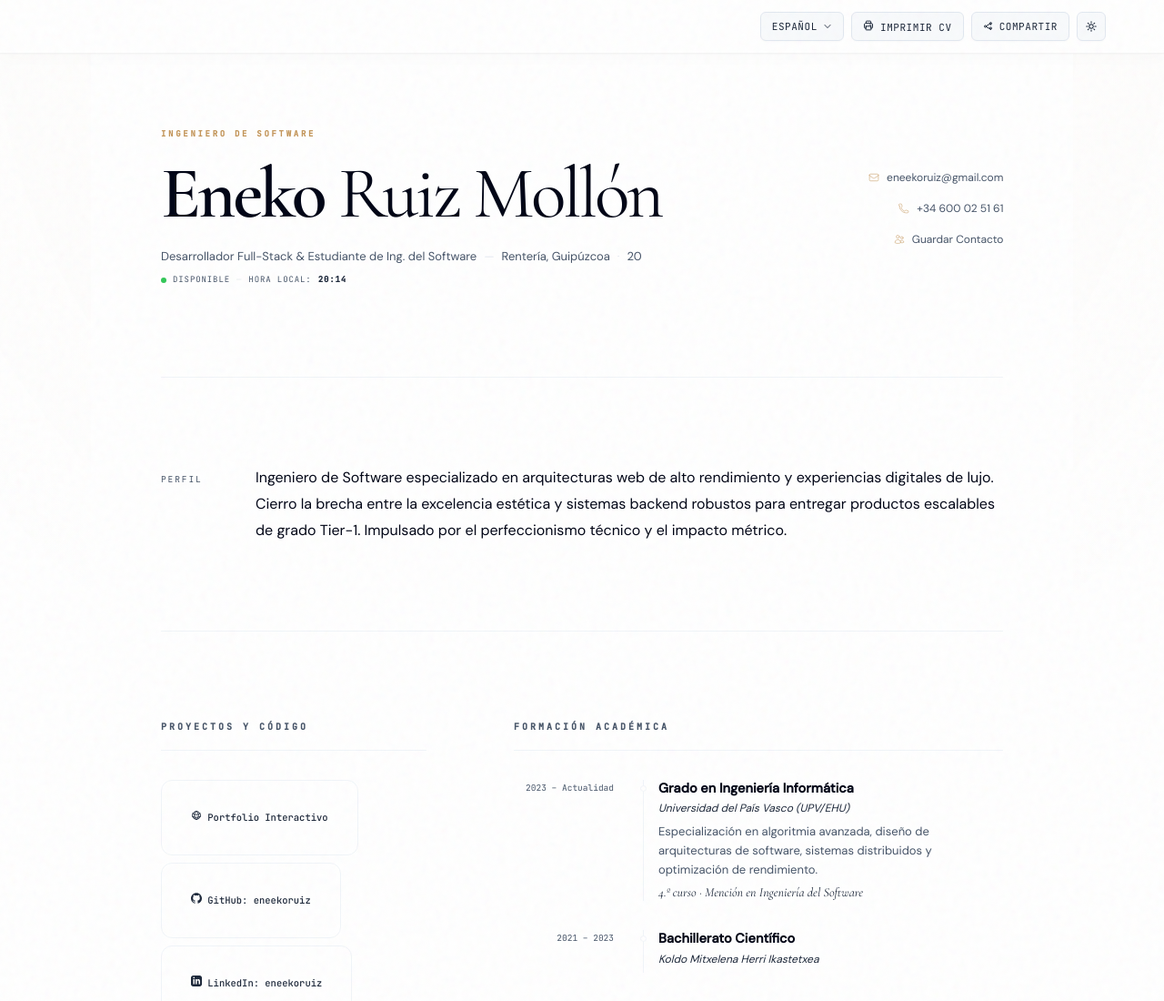
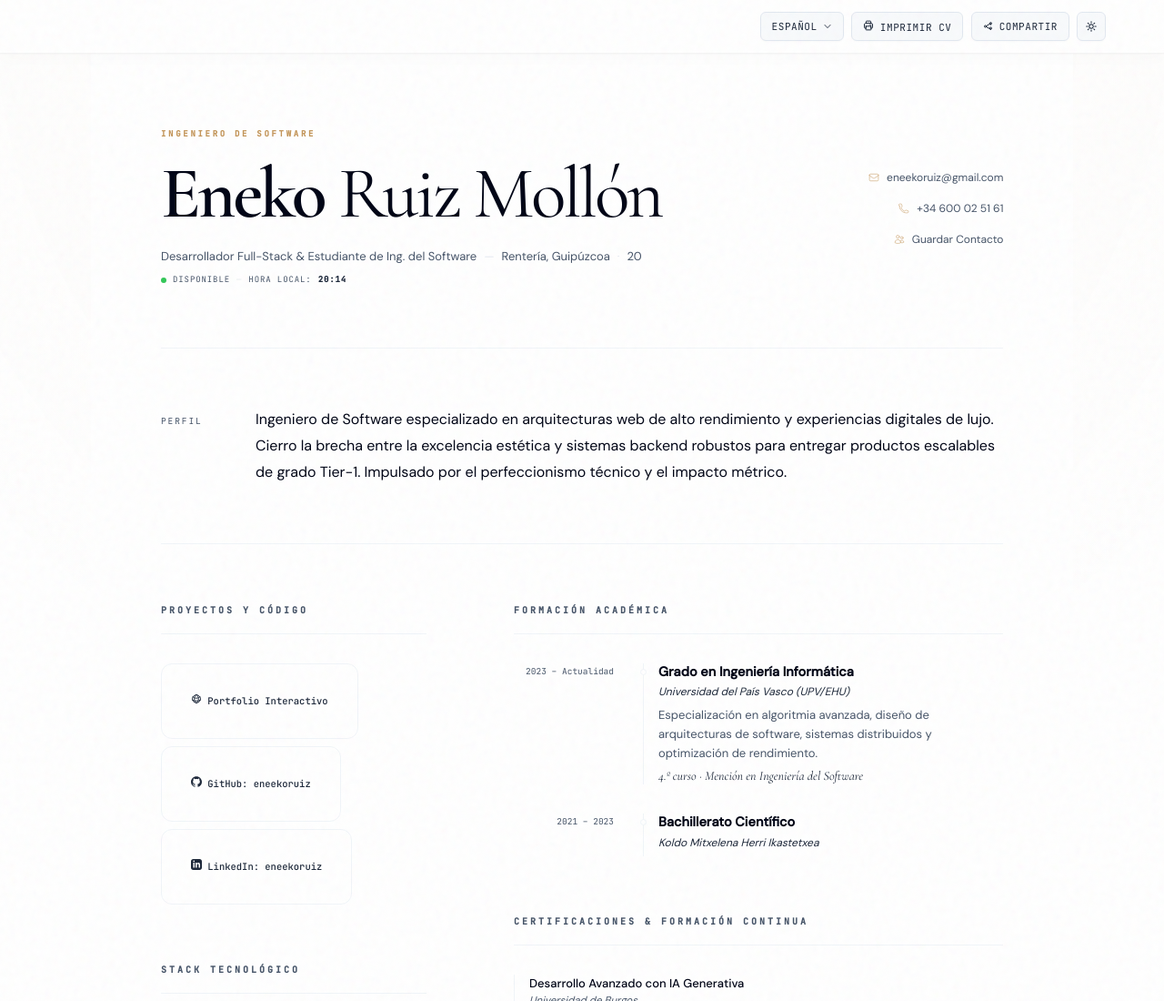
Before and after one commit to eneekoruiz/Curriculum, a website: page index.html in a window 1280 px wide. Shown: the top 1100 px of the page at 91% size. Drawn offline with nearby package versions, Linux system fonts and the light colour scheme.

Commit message:
fix: remove portal overlay and init delay to prevent FOUC, reduce profile spacing

```diff
--- a/index.css
+++ b/index.css
@@ -804,9 +804,9 @@ html[data-theme="dark"] #icon-moon {
   grid-template-columns: 1fr auto;
   gap: var(--s4) var(--s6);
   align-items: center;
-  padding-bottom: var(--s6);
+  padding-bottom: var(--s5);
   border-bottom: 1px solid var(--c-rule);
-  margin-bottom: var(--s6);
+  margin-bottom: var(--s5);
 }
 
 .eyebrow {
@@ -942,9 +942,9 @@ h1 strong {
   grid-template-columns: 72px 1fr;
   gap: var(--s4);
   align-items: baseline;
-  padding-bottom: var(--s6);
+  padding-bottom: var(--s5);
   border-bottom: 1px solid var(--c-rule);
-  margin-bottom: var(--s6);
+  margin-bottom: var(--s5);
 }
 
 .profile-label {
--- a/index.js
+++ b/index.js
@@ -628,12 +628,6 @@ const setupSurfacePolish = () => {
   setupMagneticControls();
   setupSurfacePolish();
 
-  // Page load cover fade-out
-  const arrivalOverlay = document.createElement('div');
-  arrivalOverlay.className = 'portal-arrival';
-  document.body.appendChild(arrivalOverlay);
-  setTimeout(() => arrivalOverlay.remove(), 1500);
-
   // Setup language dropdown menu list
   const languageMenu = document.getElementById('lang-menu');
   if (languageMenu && M) {
@@ -922,7 +916,7 @@ const setupSurfacePolish = () => {
       });
 
       // Coordinated timeline for elements in initial viewport
-      const tl = gsap.timeline({ delay: 0.35 }); // Starts as page cover begins to fade out
+      const tl = gsap.timeline(); // Starts immediately
 
       initialReveals.forEach((section, index) => {
         playRevealTimeline(tl, section, index * 0.12);
```
